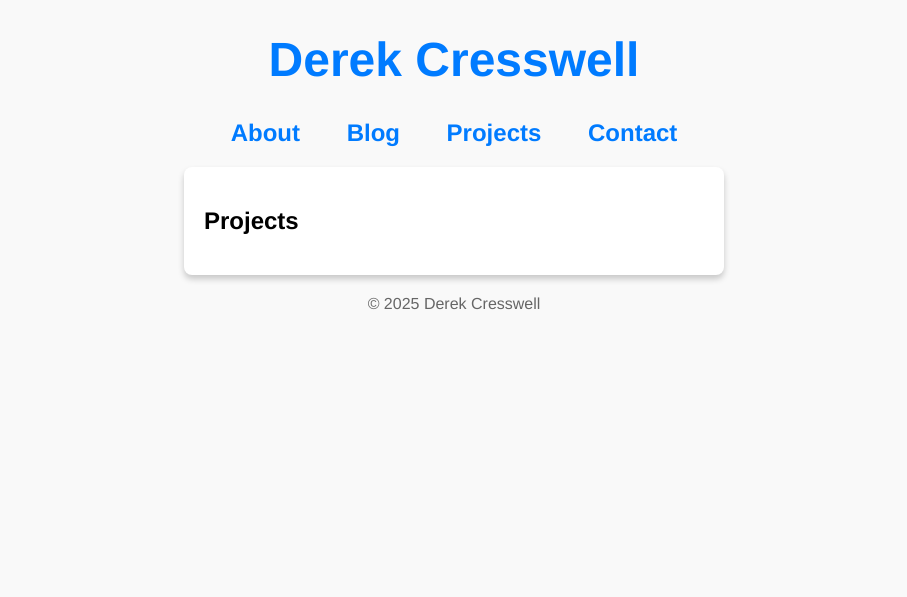
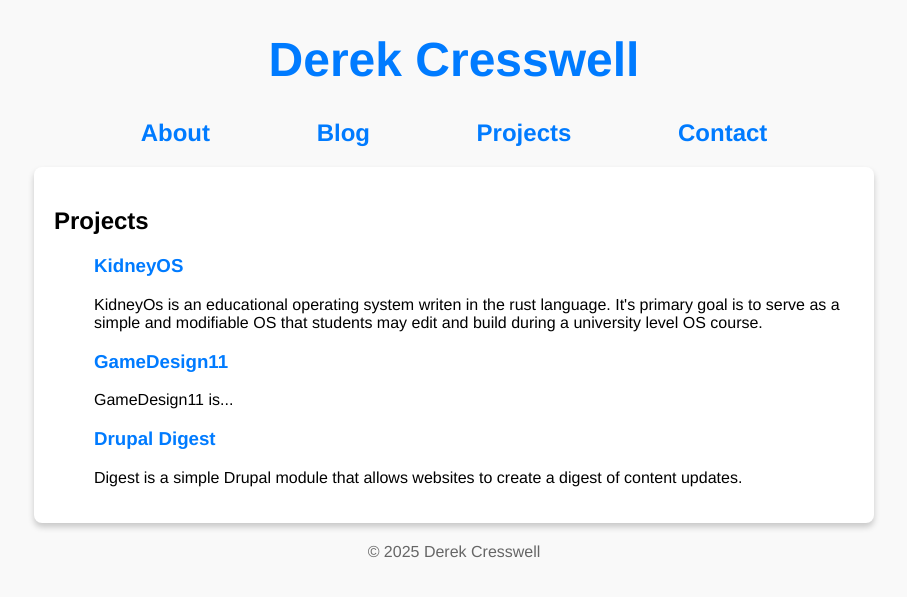
Before and after one commit to DerekCresswell/DerekCresswell.github.io, a Jekyll site: the page built from site/projects.html, in a window 1280 px wide. Shown: the top 597 px of the page, without its empty margins (186-1093 px from the left). Built offline with Jekyll 4.4.1, drawn with Linux system fonts in a browser that asks for light colours.

Commit message:
Creates project page structure

```diff
--- /dev/null
+++ b/site/_data/projects.yml
@@ -0,0 +1,14 @@
+- name: KidneyOS
+  description: |
+    KidneyOs is an educational operating system writen in the rust language. It's primary goal is to serve as a simple and modifiable OS that students may edit and build during a university level OS course.
+  url: https://github.com/KidneyOS/KidneyOS
+- name: GameDesign11
+  description: |
+    GameDesign11 is...
+  url:
+- name: Drupal Digest
+  description: |
+    Digest is a simple Drupal module that allows websites to create a digest of content updates.
+  url: https://www.drupal.org/project/digest
+
+# Drupal Commerce / POS, Paradigm research and Lectures, ML synthesis research, personal research on education
--- a/site/projects.html
+++ b/site/projects.html
@@ -2,3 +2,11 @@
 layout: default
 title: Projects
 ---
+<ul class="no-decoration">
+    {% for project in site.data.projects %}
+        <li>
+            <h3><a href="{{ project.url }}">{{ project.name }}</a></h3>
+            <p>{{ project.description }}</p>
+        </li>
+    {% endfor %}
+</ul>
```
Also changed, not shown: site/index.html (+0 -9 lines).
